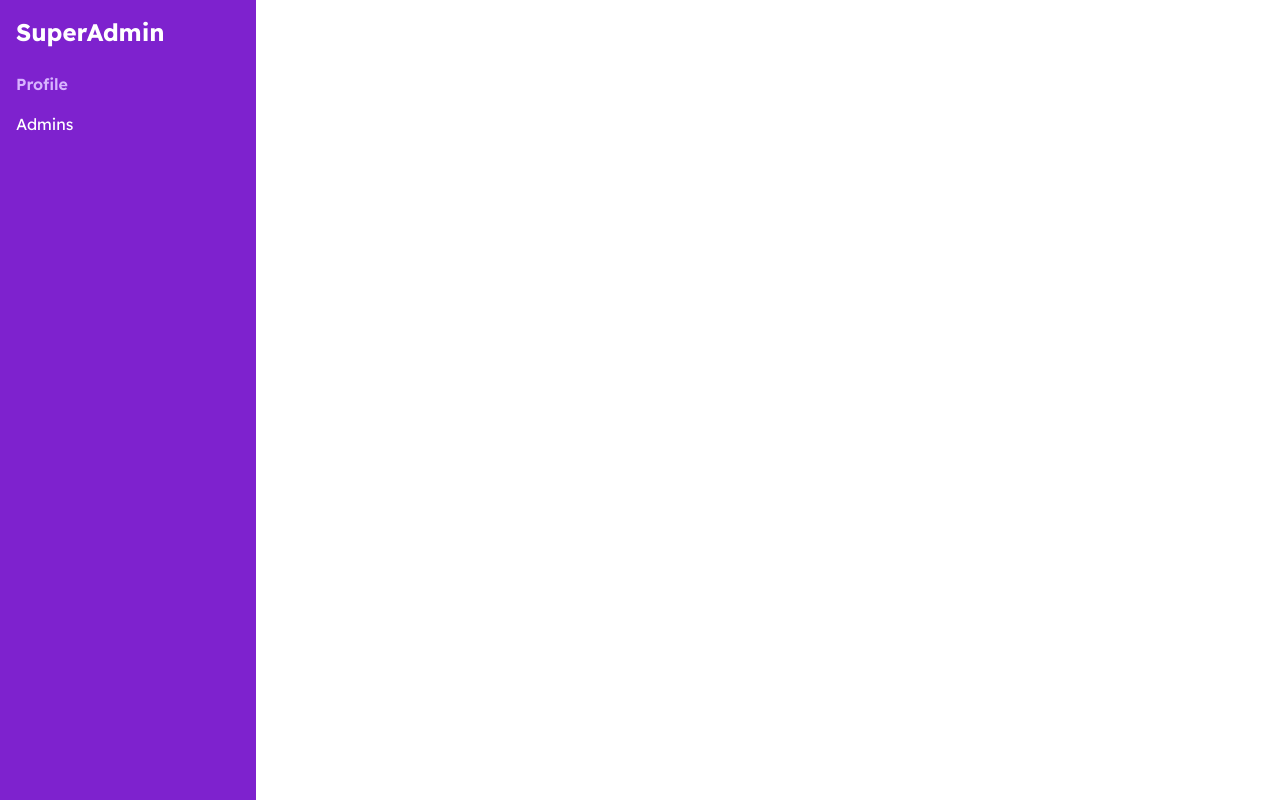
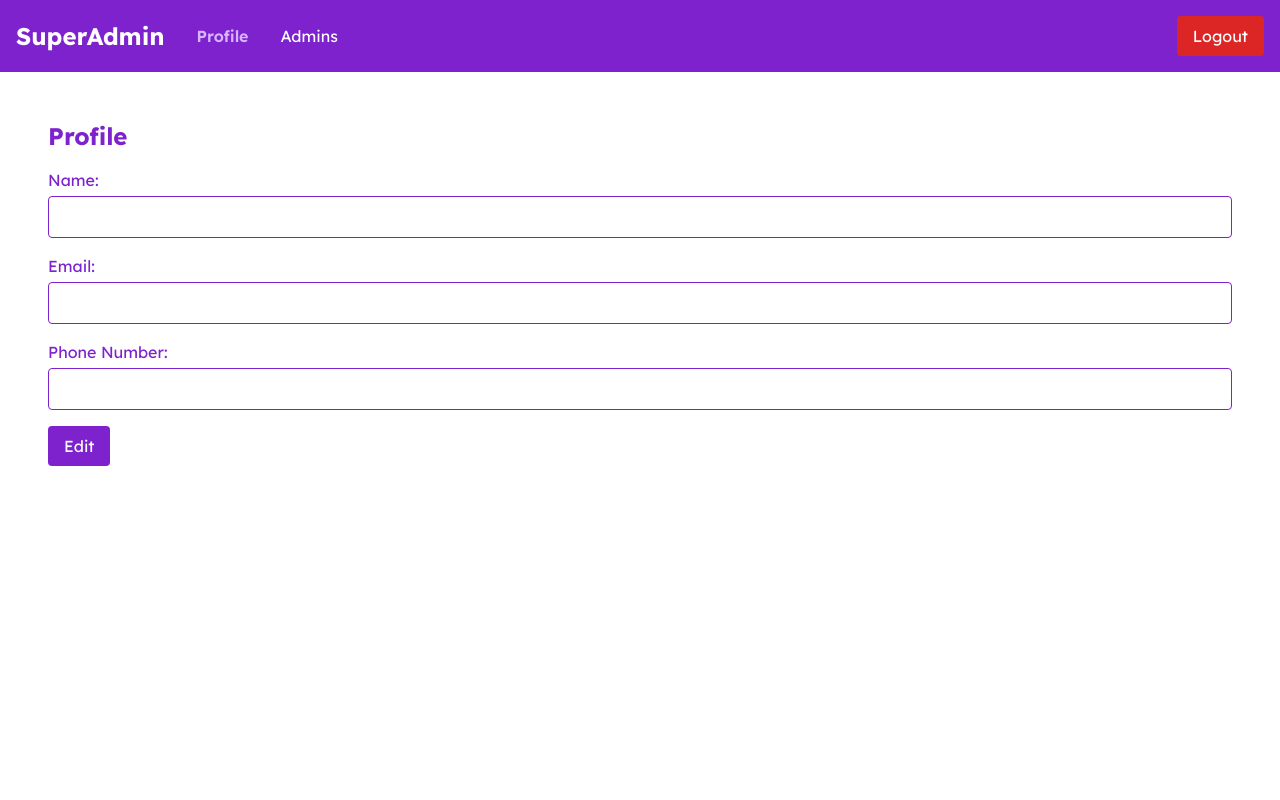
Before and after one commit to rishabh06122001/Trivid-frontend, a React (Create React App) app: page /superadmin-panel/profile in a window 1280 px wide. Shown: the top 800 px of the page. Built offline with nearby package versions, Linux system fonts and the light colour scheme; no server answers.

Commit message:
Update Sidebar.js

```diff
--- a/src/components/SuperAdminComponents/Sidebar.js
+++ b/src/components/SuperAdminComponents/Sidebar.js
@@ -1,12 +1,22 @@
 import React from "react";
-import { NavLink } from "react-router-dom";
+import { NavLink, useNavigate } from "react-router-dom";
 
 const Sidebar = () => {
+  const navigate = useNavigate();
+
+  const handleLogout = () => {
+    document.cookie = "token=; path=/; expires=Thu, 01 Jan 1970 00:00:00 GMT";
+    localStorage.clear();
+
+    navigate("/");
+  };
+
   return (
-    <div className="bg-purple-700 text-white w-64 min-h-screen p-4">
-      <h2 className="text-2xl font-bold mb-6">SuperAdmin</h2>
-      <ul>
-        <li className="mb-4">
+    <div className="bg-purple-700 text-white w-full p-4 flex items-center justify-between">
+      <div className="flex items-center">
+        <h2 className="text-2xl font-bold mr-8">SuperAdmin</h2>
+        <ul className="flex gap-8">
+          <li>
             <NavLink
               to="/superadmin-panel/profile"
               className={({ isActive }) =>
@@ -18,7 +28,7 @@ const Sidebar = () => {
               Profile
             </NavLink>
           </li>
-        <li className="mb-4">
+          <li>
             <NavLink
               to="/superadmin-panel/admin"
               className={({ isActive }) =>
@@ -32,6 +42,13 @@ const Sidebar = () => {
           </li>
         </ul>
       </div>
+      <button
+        onClick={handleLogout}
+        className="bg-red-600 hover:bg-red-500 text-white px-4 py-2 rounded"
+      >
+        Logout
+      </button>
+    </div>
   );
 };
 
```
Lines whose indentation alone changed are shown as unchanged.
